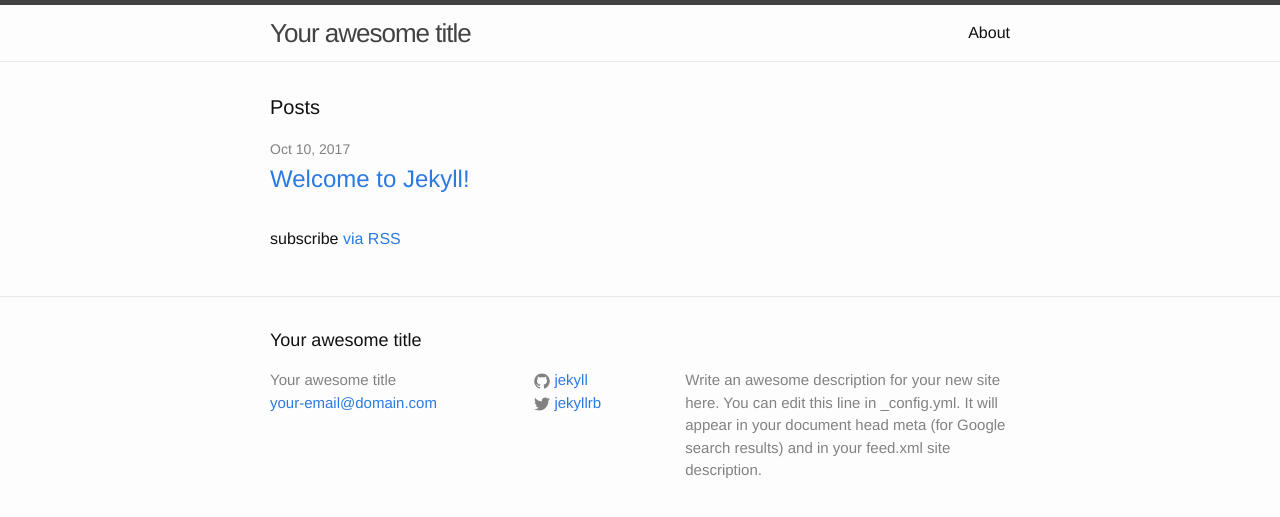
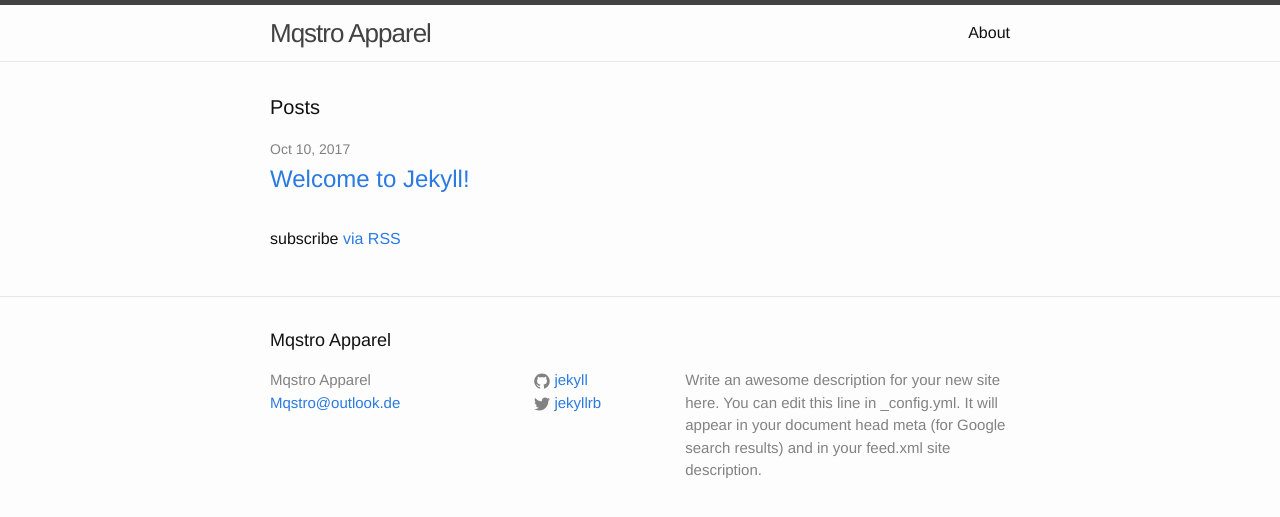
Before and after one commit to Mqstro/mqstro.github.io, a Jekyll site: the page built from index.html, in a window 1280 px wide. Shown: the top 517 px of the page. Built offline with Jekyll 4.4.1, drawn with Linux system fonts in a browser that asks for light colours.

Commit message:
Update _config.yml

```diff
--- a/_config.yml
+++ b/_config.yml
@@ -6,8 +6,8 @@
 # 'jekyll serve'. If you change this file, please restart the server process.
 
 # Site settings
-title: Your awesome title
-email: your-email@domain.com
+title: Mqstro Apparel
+email: Mqstro@outlook.de
 description: > # this means to ignore newlines until "baseurl:"
   Write an awesome description for your new site here. You can edit this
   line in _config.yml. It will appear in your document head meta (for
```
